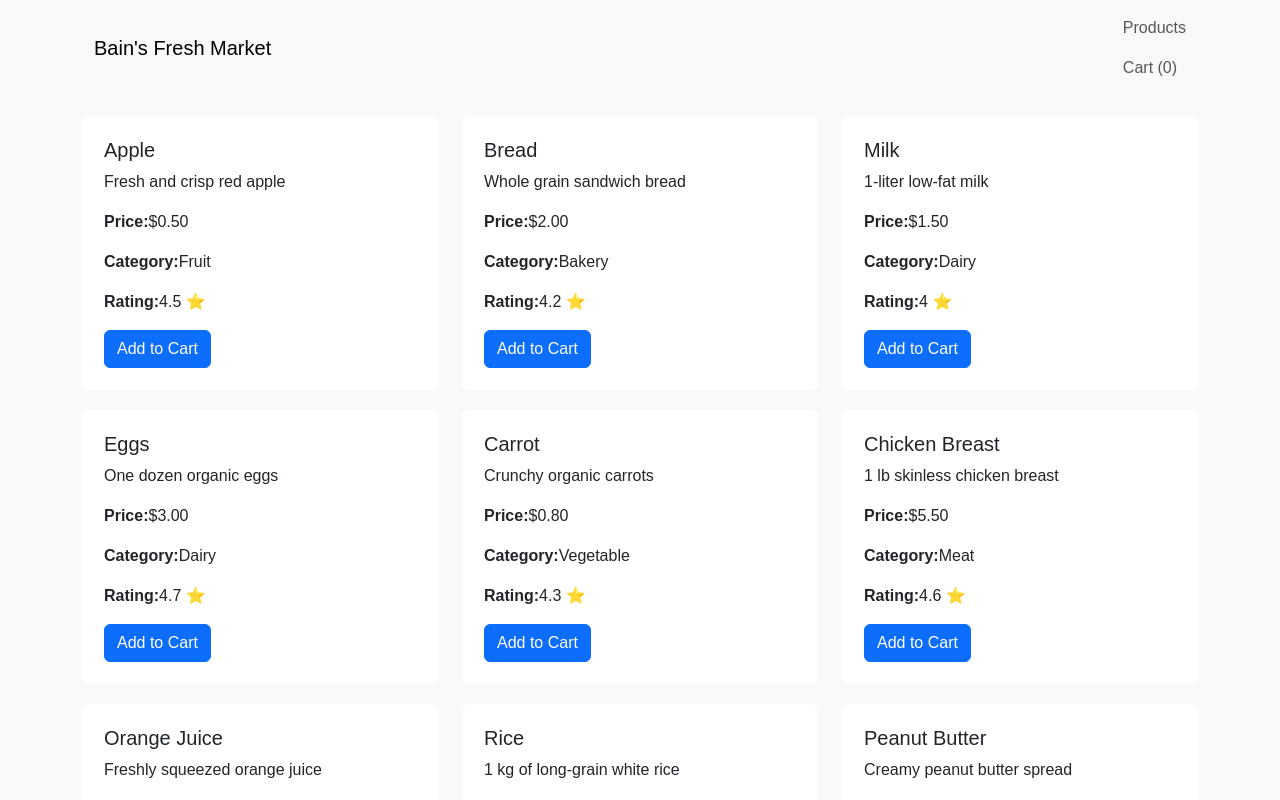
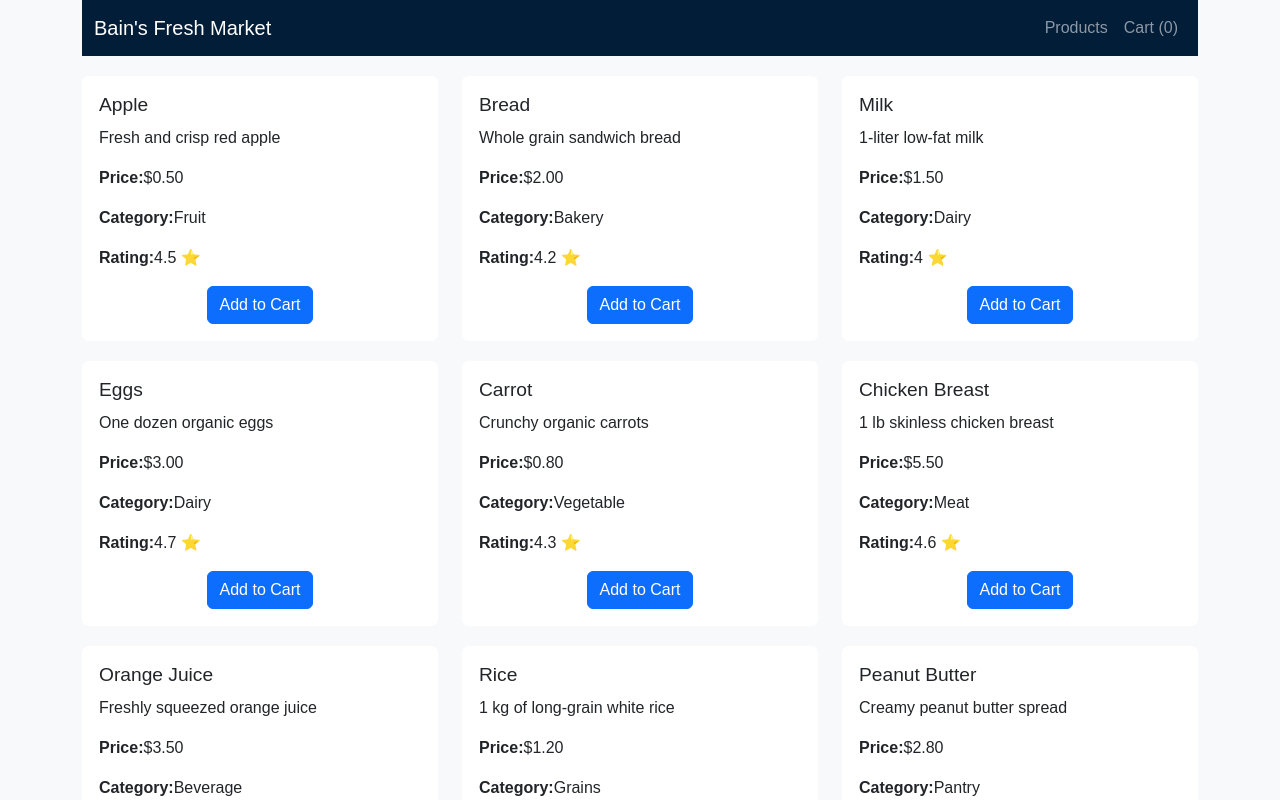
Before and after one commit to Mikebain2387/React_GroceryStore, a React (Create React App) app: page / in a window 1280 px wide. Shown: the top 800 px of the page. Built offline with nearby package versions, Linux system fonts and the light colour scheme.

Commit message:
styling, cart
fixed typo cart now updates total items
spaced out product cards

```diff
--- a/src/App.js
+++ b/src/App.js
@@ -14,14 +14,18 @@ const [currentPage, setCurrentPage] = useState('products');
 const addToCart = (product) => {
  setCart((prevCart) => {
 
+  //check if product is already in the cart
   const itemExists = prevCart.find ((item) => item.id === product.id);
   if(itemExists) {
 
+   //if it exist, add to the quantity +1
    return prevCart.map((item) => item.id === product.id ? {...item, quantity: item.quantity + 1} : item
   );
 
   }
   else {
+
+   //if it does not exist, add it to the cart with quantity of 1
    return[...prevCart, {...product, quantity: 1}];
   }
  }
@@ -47,7 +51,7 @@ else if(currentPage === 'checkout') {
 
  return(
   <div className="container">
-   <nav className="navbar">
+   <nav className="navbar navbar-expand-lg navbar-dark">
     <div className="container-fluid">
      <a className='navbar-brand' href="#">Bain's Fresh Market</a>
      <ul className="navbar-nav ms-auto">
@@ -55,7 +59,7 @@ else if(currentPage === 'checkout') {
        <button className="btn btn-link nav-link" onClick={()=> setCurrentPage('products')}>Products</button>
       </li>
       <li className="nav-item">
-       <button className="btn btn-link nav-link" onClick={() =>setCurrentPage('cart')}>Cart ({cart.reduce((total,item) => total + item.quantiny, 0)})</button>
+       <button className="btn btn-link nav-link" onClick={() =>setCurrentPage('cart')}>Cart ({cart.reduce((total,item) => total + item.quantity, 0)})</button>
       </li>
      </ul>
     </div>
--- a/src/components/ProductCard.js
+++ b/src/components/ProductCard.js
@@ -4,8 +4,8 @@ const ProductCard =({product, addToCart}) =>{
 
 
  return(
-  <div className="product-card card">
-   <div className="card-body">
+  <div className="product-card card h-100 ">
+   <div className="card-body d-flex flex-column justify-content-between">
     <h5 className="card-title">{product.name}</h5>
     <p className="card-text">{product.description}
     </p>
--- a/src/styles.css
+++ b/src/styles.css
@@ -5,13 +5,30 @@ body{
 
 .navbar{
  margin-bottom: 20px;
-
+background: rgb(2, 29, 56);
 }
 
 .product-card {
-padding: 5px;
-margin-bottom: 20px;
+
 border: 1px solid rgb(255, 255, 255);
+}
+
+.product-card .card-body{
+ flex-grow: 1;
+}
+
+.product-card h5{
+ font-size: 1.2rem;
+ margin-bottom: 10px;
+}
+
+.product-card button{
+ align-self: center;
+ margin-top: auto;
+}
+
+.row{
+ row-gap: 20px;
 }
 
 
```
